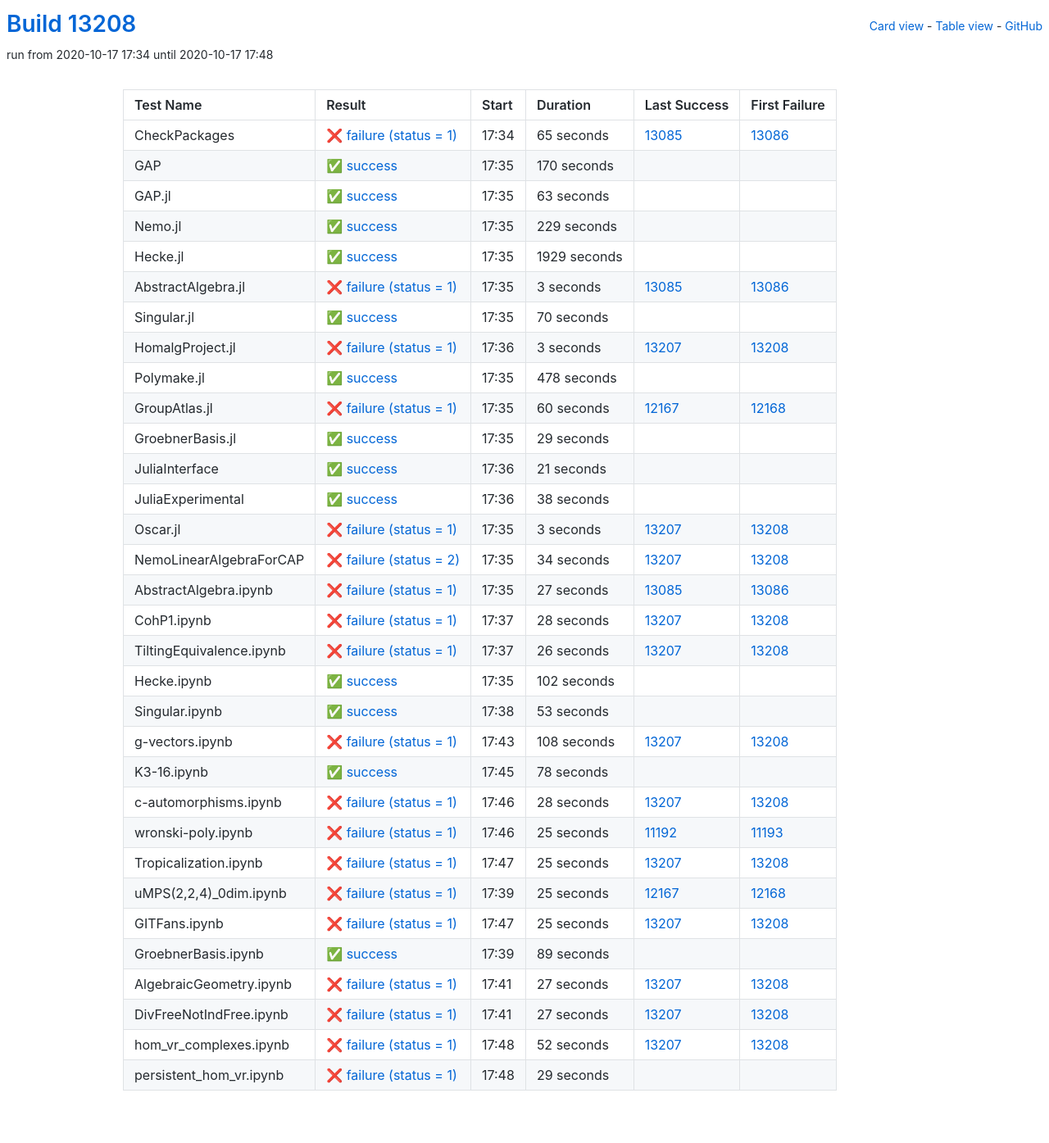
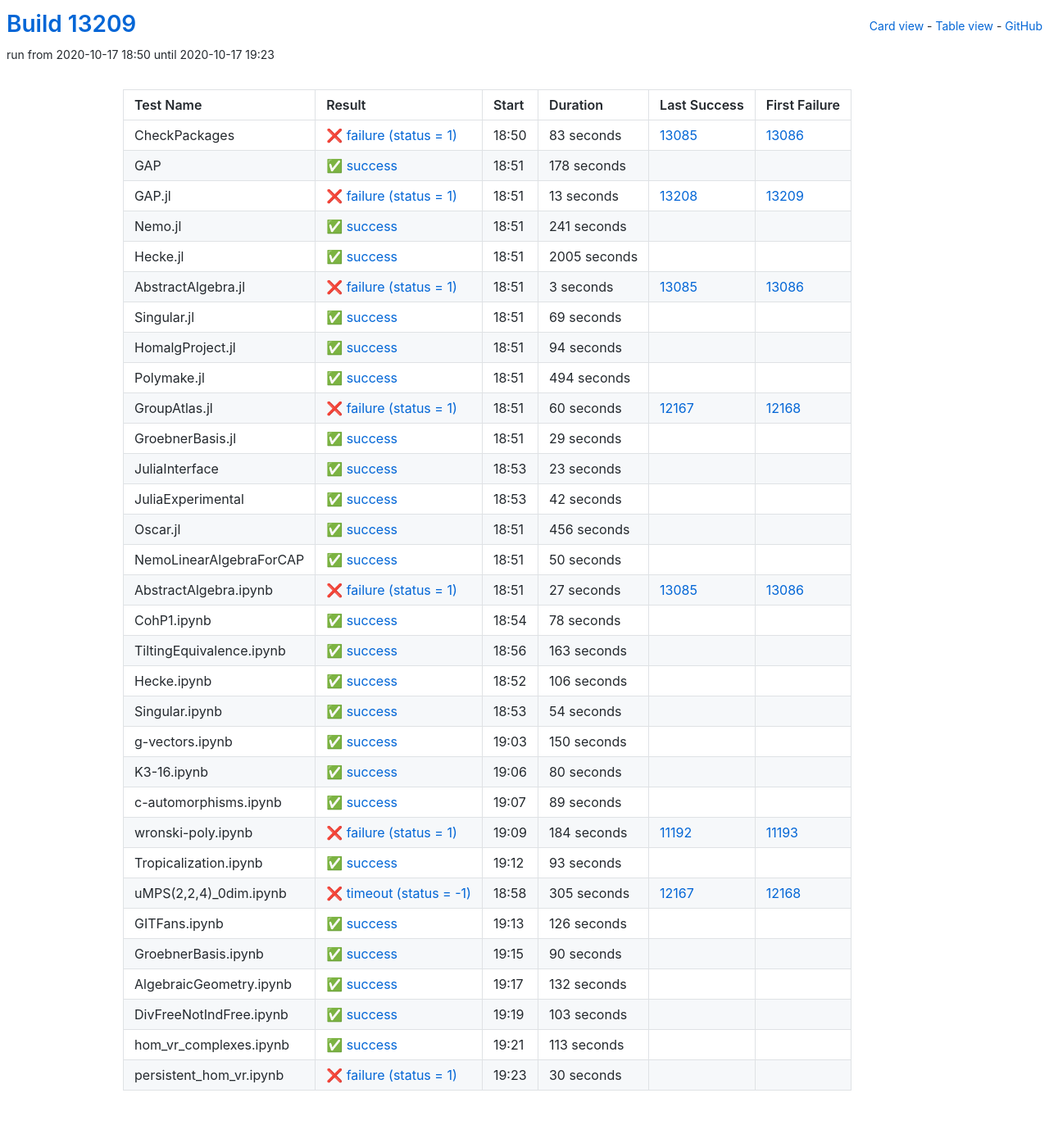
Before and after one commit to oscar-system/oscar-ci-status, a Jekyll site: the page built from table.html, in a window 1280 px wide. Shown: the whole page at 82% size. Built offline with Jekyll 4.4.1, drawn with Linux system fonts in a browser that asks for light colours.

Commit message:
Build #13209

```diff
--- a/_data/ci.yml
+++ b/_data/ci.yml
@@ -1,6 +1,6 @@
 ---
-build: 13208
-build_url: https://oscarci.mathematik.uni-kl.de/job/oscar/13208/
+build: 13209
+build_url: https://oscarci.mathematik.uni-kl.de/job/oscar/13209/
 job: oscar
 organization: oscar-system
 repo: oscar-ci-status
@@ -8,68 +8,68 @@
 tests:
 - name: CheckPackages
   id: checkpackages
-  log: https://oscarci.mathematik.uni-kl.de/job/oscar/13208/artifact/logs/build-13208/CheckPackages.log
-  start: 2020-10-17 17:34
+  log: https://oscarci.mathematik.uni-kl.de/job/oscar/13209/artifact/logs/build-13209/CheckPackages.log
+  start: 2020-10-17 18:50
   success: false
   exitcode: 1
   status: failure
-  duration: 65
+  duration: 83
   last_success: 13085
   last_success_url: https://oscarci.mathematik.uni-kl.de/job/oscar/13085/
   first_failure: 13086
   first_failure_url: https://oscarci.mathematik.uni-kl.de/job/oscar/13086/
 - name: GAP
   id: gap
-  log: https://oscarci.mathematik.uni-kl.de/job/oscar/13208/artifact/logs/build-13208/GAP.log
-  start: 2020-10-17 17:35
+  log: https://oscarci.mathematik.uni-kl.de/job/oscar/13209/artifact/logs/build-13209/GAP.log
+  start: 2020-10-17 18:51
   success: true
   exitcode: 0
   status: success
-  duration: 170
+  duration: 178
   last_success: false
   last_success_url:
   first_failure: false
   first_failure_url:
 - name: GAP.jl
   id: gap-jl
-  log: https://oscarci.mathematik.uni-kl.de/job/oscar/13208/artifact/logs/build-13208/GAP.jl.log
-  start: 2020-10-17 17:35
+  log: https://oscarci.mathematik.uni-kl.de/job/oscar/13209/artifact/logs/build-13209/GAP.jl.log
+  start: 2020-10-17 18:51
+  success: false
+  exitcode: 1
+  status: failure
+  duration: 13
+  last_success: 13208
+  last_success_url: https://oscarci.mathematik.uni-kl.de/job/oscar/13208/
+  first_failure: 13209
+  first_failure_url: https://oscarci.mathematik.uni-kl.de/job/oscar/13209/
+- name: Nemo.jl
+  id: nemo-jl
+  log: https://oscarci.mathematik.uni-kl.de/job/oscar/13209/artifact/logs/build-13209/Nemo.jl.log
+  start: 2020-10-17 18:51
   success: true
   exitcode: 0
   status: success
-  duration: 63
-  last_success: false
-  last_success_url:
-  first_failure: false
-  first_failure_url:
-- name: Nemo.jl
-  id: nemo-jl
-  log: https://oscarci.mathematik.uni-kl.de/job/oscar/13208/artifact/logs/build-13208/Nemo.jl.log
-  start: 2020-10-17 17:35
-  success: true
-  exitcode: 0
-  status: success
-  duration: 229
+  duration: 241
   last_success: false
   last_success_url:
   first_failure: false
   first_failure_url:
 - name: Hecke.jl
   id: hecke-jl
-  log: https://oscarci.mathematik.uni-kl.de/job/oscar/13208/artifact/logs/build-13208/Hecke.jl.log
-  start: 2020-10-17 17:35
+  log: https://oscarci.mathematik.uni-kl.de/job/oscar/13209/artifact/logs/build-13209/Hecke.jl.log
+  start: 2020-10-17 18:51
   success: true
   exitcode: 0
   status: success
-  duration: 1929
+  duration: 2005
   last_success: false
   last_success_url:
   first_failure: false
   first_failure_url:
 - name: AbstractAlgebra.jl
   id: abstractalgebra-jl
-  log: https://oscarci.mathematik.uni-kl.de/job/oscar/13208/artifact/logs/build-13208/AbstractAlgebra.jl.log
-  start: 2020-10-17 17:35
+  log: https://oscarci.mathematik.uni-kl.de/job/oscar/13209/artifact/logs/build-13209/AbstractAlgebra.jl.log
+  start: 2020-10-17 18:51
   success: false
   exitcode: 1
   status: failure
@@ -80,44 +80,44 @@
   first_failure_url: https://oscarci.mathematik.uni-kl.de/job/oscar/13086/
 - name: Singular.jl
   id: singular-jl
-  log: https://oscarci.mathematik.uni-kl.de/job/oscar/13208/artifact/logs/build-13208/Singular.jl.log
-  start: 2020-10-17 17:35
+  log: https://oscarci.mathematik.uni-kl.de/job/oscar/13209/artifact/logs/build-13209/Singular.jl.log
+  start: 2020-10-17 18:51
   success: true
   exitcode: 0
   status: success
-  duration: 70
+  duration: 69
   last_success: false
   last_success_url:
   first_failure: false
   first_failure_url:
 - name: HomalgProject.jl
   id: homalgproject-jl
-  log: https://oscarci.mathematik.uni-kl.de/job/oscar/13208/artifact/logs/build-13208/HomalgProject.jl.log
-  start: 2020-10-17 17:36
-  success: false
-  exitcode: 1
-  status: failure
-  duration: 3
-  last_success: 13207
-  last_success_url: https://oscarci.mathematik.uni-kl.de/job/oscar/13207/
-  first_failure: 13208
-  first_failure_url: https://oscarci.mathematik.uni-kl.de/job/oscar/13208/
-- name: Polymake.jl
-  id: polymake-jl
-  log: https://oscarci.mathematik.uni-kl.de/job/oscar/13208/artifact/logs/build-13208/Polymake.jl.log
-  start: 2020-10-17 17:35
+  log: https://oscarci.mathematik.uni-kl.de/job/oscar/13209/artifact/logs/build-13209/HomalgProject.jl.log
+  start: 2020-10-17 18:51
   success: true
   exitcode: 0
   status: success
-  duration: 478
+  duration: 94
+  last_success: false
+  last_success_url:
+  first_failure: false
+  first_failure_url:
+- name: Polymake.jl
+  id: polymake-jl
+  log: https://oscarci.mathematik.uni-kl.de/job/oscar/13209/artifact/logs/build-13209/Polymake.jl.log
+  start: 2020-10-17 18:51
+  success: true
+  exitcode: 0
+  status: success
+  duration: 494
   last_success: false
   last_success_url:
   first_failure: false
   first_failure_url:
 - name: GroupAtlas.jl
   id: groupatlas-jl
-  log: https://oscarci.mathematik.uni-kl.de/job/oscar/13208/artifact/logs/build-13208/GroupAtlas.jl.log
-  start: 2020-10-17 17:35
+  log: https://oscarci.mathematik.uni-kl.de/job/oscar/13209/artifact/logs/build-13209/GroupAtlas.jl.log
+  start: 2020-10-17 18:51
   success: false
   exitcode: 1
   status: failure
@@ -128,8 +128,8 @@
   first_failure_url: https://oscarci.mathematik.uni-kl.de/job/oscar/12168/
 - name: GroebnerBasis.jl
   id: groebnerbasis-jl
-  log: https://oscarci.mathematik.uni-kl.de/job/oscar/13208/artifact/logs/build-13208/GroebnerBasis.jl.log
-  start: 2020-10-17 17:35
+  log: https://oscarci.mathematik.uni-kl.de/job/oscar/13209/artifact/logs/build-13209/GroebnerBasis.jl.log
+  start: 2020-10-17 18:51
   success: true
   exitcode: 0
   status: success
@@ -140,56 +140,56 @@
   first_failure_url:
 - name: JuliaInterface
   id: juliainterface
-  log: https://oscarci.mathematik.uni-kl.de/job/oscar/13208/artifact/logs/build-13208/JuliaInterface.log
-  start: 2020-10-17 17:36
+  log: https://oscarci.mathematik.uni-kl.de/job/oscar/13209/artifact/logs/build-13209/JuliaInterface.log
+  start: 2020-10-17 18:53
   success: true
   exitcode: 0
   status: success
-  duration: 21
+  duration: 23
   last_success: false
   last_success_url:
   first_failure: false
   first_failure_url:
 - name: JuliaExperimental
   id: juliaexperimental
-  log: https://oscarci.mathematik.uni-kl.de/job/oscar/13208/artifact/logs/build-13208/JuliaExperimental.log
-  start: 2020-10-17 17:36
+  log: https://oscarci.mathematik.uni-kl.de/job/oscar/13209/artifact/logs/build-13209/JuliaExperimental.log
+  start: 2020-10-17 18:53
   success: true
   exitcode: 0
   status: success
-  duration: 38
+  duration: 42
   last_success: false
   last_success_url:
   first_failure: false
   first_failure_url:
 - name: Oscar.jl
   id: oscar-jl
-  log: https://oscarci.mathematik.uni-kl.de/job/oscar/13208/artifact/logs/build-13208/Oscar.jl.log
-  start: 2020-10-17 17:35
-  success: false
-  exitcode: 1
-  status: failure
-  duration: 3
-  last_success: 13207
-  last_success_url: https://oscarci.mathematik.uni-kl.de/job/oscar/13207/
-  first_failure: 13208
-  first_failure_url: https://oscarci.mathematik.uni-kl.de/job/oscar/13208/
+  log: https://oscarci.mathematik.uni-kl.de/job/oscar/13209/artifact/logs/build-13209/Oscar.jl.log
+  start: 2020-10-17 18:51
+  success: true
+  exitcode: 0
+  status: success
+  duration: 456
+  last_success: false
+  last_success_url:
+  first_failure: false
+  first_failure_url:
 - name: NemoLinearAlgebraForCAP
   id: nemolinearalgebraforcap
-  log: https://oscarci.mathematik.uni-kl.de/job/oscar/13208/artifact/logs/build-13208/NemoLinearAlgebraForCAP.log
-  start: 2020-10-17 17:35
-  success: false
-  exitcode: 2
-  status: failure
-  duration: 34
-  last_success: 13207
-  last_success_url: https://oscarci.mathematik.uni-kl.de/job/oscar/13207/
-  first_failure: 13208
-  first_failure_url: https://oscarci.mathematik.uni-kl.de/job/oscar/13208/
+  log: https://oscarci.mathematik.uni-kl.de/job/oscar/13209/artifact/logs/build-13209/NemoLinearAlgebraForCAP.log
+  start: 2020-10-17 18:51
+  success: true
+  exitcode: 0
+  status: success
+  duration: 50
+  last_success: false
+  last_success_url:
+  first_failure: false
+  first_failure_url:
 - name: AbstractAlgebra.ipynb
   id: abstractalgebra-ipynb
-  log: https://oscarci.mathematik.uni-kl.de/job/oscar/13208/artifact/logs/build-13208/AbstractAlgebra.ipynb.log
-  start: 2020-10-17 17:35
+  log: https://oscarci.mathematik.uni-kl.de/job/oscar/13209/artifact/logs/build-13209/AbstractAlgebra.ipynb.log
+  start: 2020-10-17 18:51
   success: false
   exitcode: 1
   status: failure
@@ -200,68 +200,8 @@
   first_failure_url: https://oscarci.mathematik.uni-kl.de/job/oscar/13086/
 - name: CohP1.ipynb
   id: cohp1-ipynb
-  log: https://oscarci.mathematik.uni-kl.de/job/oscar/13208/artifact/logs/build-13208/CohP1.ipynb.log
-  start: 2020-10-17 17:37
-  success: false
-  exitcode: 1
-  status: failure
-  duration: 28
-  last_success: 13207
-  last_success_url: https://oscarci.mathematik.uni-kl.de/job/oscar/13207/
-  first_failure: 13208
-  first_failure_url: https://oscarci.mathematik.uni-kl.de/job/oscar/13208/
-- name: TiltingEquivalence.ipynb
-  id: tiltingequivalence-ipynb
-  log: https://oscarci.mathematik.uni-kl.de/job/oscar/13208/artifact/logs/build-13208/TiltingEquivalence.ipynb.log
-  start: 2020-10-17 17:37
-  success: false
-  exitcode: 1
-  status: failure
-  duration: 26
-  last_success: 13207
-  last_success_url: https://oscarci.mathematik.uni-kl.de/job/oscar/13207/
-  first_failure: 13208
-  first_failure_url: https://oscarci.mathematik.uni-kl.de/job/oscar/13208/
-- name: Hecke.ipynb
-  id: hecke-ipynb
-  log: https://oscarci.mathematik.uni-kl.de/job/oscar/13208/artifact/logs/build-13208/Hecke.ipynb.log
-  start: 2020-10-17 17:35
-  success: true
-  exitcode: 0
-  status: success
-  duration: 102
-  last_success: false
-  last_success_url:
-  first_failure: false
-  first_failure_url:
-- name: Singular.ipynb
-  id: singular-ipynb
-  log: https://oscarci.mathematik.uni-kl.de/job/oscar/13208/artifact/logs/build-13208/Singular.ipynb.log
-  start: 2020-10-17 17:38
-  success: true
-  exitcode: 0
-  status: success
-  duration: 53
-  last_success: false
-  last_success_url:
-  first_failure: false
-  first_failure_url:
-- name: g-vectors.ipynb
-  id: g-vectors-ipynb
-  log: https://oscarci.mathematik.uni-kl.de/job/oscar/13208/artifact/logs/build-13208/g-vectors.ipynb.log
-  start: 2020-10-17 17:43
-  success: false
-  exitcode: 1
-  status: failure
-  duration: 108
-  last_success: 13207
-  last_success_url: https://oscarci.mathematik.uni-kl.de/job/oscar/13207/
-  first_failure: 13208
-  first_failure_url: https://oscarci.mathematik.uni-kl.de/job/oscar/13208/
-- name: K3-16.ipynb
-  id: k3-16-ipynb
-  log: https://oscarci.mathematik.uni-kl.de/job/oscar/13208/artifact/logs/build-13208/K3-16.ipynb.log
-  start: 2020-10-17 17:45
+  log: https://oscarci.mathematik.uni-kl.de/job/oscar/13209/artifact/logs/build-13209/CohP1.ipynb.log
+  start: 2020-10-17 18:54
   success: true
   exitcode: 0
   status: success
@@ -270,70 +210,70 @@
   last_success_url:
   first_failure: false
   first_failure_url:
+- name: TiltingEquivalence.ipynb
+  id: tiltingequivalence-ipynb
+  log: https://oscarci.mathematik.uni-kl.de/job/oscar/13209/artifact/logs/build-13209/TiltingEquivalence.ipynb.log
+  start: 2020-10-17 18:56
+  success: true
+  exitcode: 0
+  status: success
+  duration: 163
+  last_success: false
+  last_success_url:
+  first_failure: false
+  first_failure_url:
+- name: Hecke.ipynb
+  id: hecke-ipynb
+  log: https://oscarci.mathematik.uni-kl.de/job/oscar/13209/artifact/logs/build-13209/Hecke.ipynb.log
+  start: 2020-10-17 18:52
+  success: true
+  exitcode: 0
+  status: success
+  duration: 106
+  last_success: false
+  last_success_url:
+  first_failure: false
+  first_failure_url:
+- name: Singular.ipynb
+  id: singular-ipynb
+  log: https://oscarci.mathematik.uni-kl.de/job/oscar/13209/artifact/logs/build-13209/Singular.ipynb.log
+  start: 2020-10-17 18:53
+  success: true
+  exitcode: 0
+  status: success
+  duration: 54
+  last_success: false
+  last_success_url:
+  first_failure: false
+  first_failure_url:
+- name: g-vectors.ipynb
+  id: g-vectors-ipynb
+  log: https://oscarci.mathematik.uni-kl.de/job/oscar/13209/artifact/logs/build-13209/g-vectors.ipynb.log
+  start: 2020-10-17 19:03
+  success: true
+  exitcode: 0
+  status: success
+  duration: 150
+  last_success: false
+  last_success_url:
+  first_failure: false
+  first_failure_url:
+- name: K3-16.ipynb
+  id: k3-16-ipynb
+  log: https://oscarci.mathematik.uni-kl.de/job/oscar/13209/artifact/logs/build-13209/K3-16.ipynb.log
+  start: 2020-10-17 19:06
+  success: true
+  exitcode: 0
+  status: success
+  duration: 80
+  last_success: false
+  last_success_url:
+  first_failure: false
+  first_failure_url:
 - name: c-automorphisms.ipynb
   id: c-automorphisms-ipynb
-  log: https://oscarci.mathematik.uni-kl.de/job/oscar/13208/artifact/logs/build-13208/c-automorphisms.ipynb.log
-  start: 2020-10-17 17:46
-  success: false
-  exitcode: 1
-  status: failure
-  duration: 28
-  last_success: 13207
-  last_success_url: https://oscarci.mathematik.uni-kl.de/job/oscar/13207/
-  first_failure: 13208
-  first_failure_url: https://oscarci.mathematik.uni-kl.de/job/oscar/13208/
-- name: wronski-poly.ipynb
-  id: wronski-poly-ipynb
-  log: https://oscarci.mathematik.uni-kl.de/job/oscar/13208/artifact/logs/build-13208/wronski-poly.ipynb.log
-  start: 2020-10-17 17:46
-  success: false
-  exitcode: 1
-  status: failure
-  duration: 25
-  last_success: 11192
-  last_success_url: https://oscarci.mathematik.uni-kl.de/job/oscar/11192/
-  first_failure: 11193
-  first_failure_url: https://oscarci.mathematik.uni-kl.de/job/oscar/11193/
-- name: Tropicalization.ipynb
-  id: tropicalization-ipynb
-  log: https://oscarci.mathematik.uni-kl.de/job/oscar/13208/artifact/logs/build-13208/Tropicalization.ipynb.log
-  start: 2020-10-17 17:47
-  success: false
-  exitcode: 1
-  status: failure
-  duration: 25
-  last_success: 13207
-  last_success_url: https://oscarci.mathematik.uni-kl.de/job/oscar/13207/
-  first_failure: 13208
-  first_failure_url: https://oscarci.mathematik.uni-kl.de/job/oscar/13208/
-- name: uMPS(2,2,4)_0dim.ipynb
-  id: umps-2-2-4-0dim-ipynb
-  log: https://oscarci.mathematik.uni-kl.de/job/oscar/13208/artifact/logs/build-13208/uMPS-2-2-4-_0dim.ipynb.log
-  start: 2020-10-17 17:39
-  success: false
-  exitcode: 1
-  status: failure
-  duration: 25
-  last_success: 12167
-  last_success_url: https://oscarci.mathematik.uni-kl.de/job/oscar/12167/
-  first_failure: 12168
-  first_failure_url: https://oscarci.mathematik.uni-kl.de/job/oscar/12168/
-- name: GITFans.ipynb
-  id: gitfans-ipynb
-  log: https://oscarci.mathematik.uni-kl.de/job/oscar/13208/artifact/logs/build-13208/GITFans.ipynb.log
-  start: 2020-10-17 17:47
-  success: false
-  exitcode: 1
-  status: failure
-  duration: 25
-  last_success: 13207
-  last_success_url: https://oscarci.mathematik.uni-kl.de/job/oscar/13207/
-  first_failure: 13208
-  first_failure_url: https://oscarci.mathematik.uni-kl.de/job/oscar/13208/
-- name: GroebnerBasis.ipynb
-  id: groebnerbasis-ipynb
-  log: https://oscarci.mathematik.uni-kl.de/job/oscar/13208/artifact/logs/build-13208/GroebnerBasis.ipynb.log
-  start: 2020-10-17 17:39
+  log: https://oscarci.mathematik.uni-kl.de/job/oscar/13209/artifact/logs/build-13209/c-automorphisms.ipynb.log
+  start: 2020-10-17 19:07
   success: true
   exitcode: 0
   status: success
@@ -342,51 +282,111 @@
   last_success_url:
   first_failure: false
   first_failure_url:
-- name: AlgebraicGeometry.ipynb
-  id: algebraicgeometry-ipynb
-  log: https://oscarci.mathematik.uni-kl.de/job/oscar/13208/artifact/logs/build-13208/AlgebraicGeometry.ipynb.log
-  start: 2020-10-17 17:41
+- name: wronski-poly.ipynb
+  id: wronski-poly-ipynb
+  log: https://oscarci.mathematik.uni-kl.de/job/oscar/13209/artifact/logs/build-13209/wronski-poly.ipynb.log
+  start: 2020-10-17 19:09
   success: false
   exitcode: 1
   status: failure
-  duration: 27
-  last_success: 13207
-  last_success_url: https://oscarci.mathematik.uni-kl.de/job/oscar/13207/
-  first_failure: 13208
-  first_failure_url: https://oscarci.mathematik.uni-kl.de/job/oscar/13208/
-- name: DivFreeNotIndFree.ipynb
-  id: divfreenotindfree-ipynb
-  log: https://oscarci.mathematik.uni-kl.de/job/oscar/13208/artifact/logs/build-13208/DivFreeNotIndFree.ipynb.log
-  start: 2020-10-17 17:41
-  success: false
-  exitcode: 1
-  status: failure
-  duration: 27
-  last_success: 13207
-  last_success_url: https://oscarci.mathematik.uni-kl.de/job/oscar/13207/
-  first_failure: 13208
-  first_failure_url: https://oscarci.mathematik.uni-kl.de/job/oscar/13208/
-- name: hom_vr_complexes.ipynb
-  id: hom-vr-complexes-ipynb
-  log: https://oscarci.mathematik.uni-kl.de/job/oscar/13208/artifact/logs/build-13208/hom_vr_complexes.ipynb.log
-  start: 2020-10-17 17:48
-  success: false
-  exitcode: 1
-  status: failure
-  duration: 52
-  last_success: 13207
-  last_success_url: https://oscarci.mathematik.uni-kl.de/job/oscar/13207/
-  first_failure: 13208
-  first_failure_url: https://oscarci.mathematik.uni-kl.de/job/oscar/13208/
-- name: persistent_hom_vr.ipynb
-  id: persistent-hom-vr-ipynb
-  log: https://oscarci.mathematik.uni-kl.de/job/oscar/13208/artifact/logs/build-13208/persistent_hom_vr.ipynb.log
-  start: 2020-10-17 17:48
-  success: false
-  exitcode: 1
-  status: failure
-  duration: 29
+  duration: 184
+  last_success: 11192
+  last_success_url: https://oscarci.mathematik.uni-kl.de/job/oscar/11192/
+  first_failure: 11193
+  first_failure_url: https://oscarci.mathematik.uni-kl.de/job/oscar/11193/
+- name: Tropicalization.ipynb
+  id: tropicalization-ipynb
+  log: https://oscarci.mathematik.uni-kl.de/job/oscar/13209/artifact/logs/build-13209/Tropicalization.ipynb.log
+  start: 2020-10-17 19:12
+  success: true
+  exitcode: 0
+  status: success
+  duration: 93
   last_success: false
   last_success_url:
   first_failure: false
   first_failure_url:
+- name: uMPS(2,2,4)_0dim.ipynb
+  id: umps-2-2-4-0dim-ipynb
+  log: https://oscarci.mathematik.uni-kl.de/job/oscar/13209/artifact/logs/build-13209/uMPS-2-2-4-_0dim.ipynb.log
+  start: 2020-10-17 18:58
+  success: false
+  exitcode: -1
+  status: timeout
+  duration: 305
+  last_success: 12167
+  last_success_url: https://oscarci.mathematik.uni-kl.de/job/oscar/12167/
+  first_failure: 12168
+  first_failure_url: https://oscarci.mathematik.uni-kl.de/job/oscar/12168/
+- name: GITFans.ipynb
+  id: gitfans-ipynb
+  log: https://oscarci.mathematik.uni-kl.de/job/oscar/13209/artifact/logs/build-13209/GITFans.ipynb.log
+  start: 2020-10-17 19:13
+  success: true
+  exitcode: 0
+  status: success
+  duration: 126
+  last_success: false
+  last_success_url:
+  first_failure: false
+  first_failure_url:
+- name: GroebnerBasis.ipynb
+  id: groebnerbasis-ipynb
+  log: https://oscarci.mathematik.uni-kl.de/job/oscar/13209/artifact/logs/build-13209/GroebnerBasis.ipynb.log
+  start: 2020-10-17 19:15
+  success: true
+  exitcode: 0
+  status: success
+  duration: 90
+  last_success: false
+  last_success_url:
+  first_failure: false
+  first_failure_url:
+- name: AlgebraicGeometry.ipynb
+  id: algebraicgeometry-ipynb
+  log: https://oscarci.mathematik.uni-kl.de/job/oscar/13209/artifact/logs/build-13209/AlgebraicGeometry.ipynb.log
+  start: 2020-10-17 19:17
+  success: true
+  exitcode: 0
+  status: success
+  duration: 132
+  last_success: false
+  last_success_url:
+  first_failure: false
+  first_failure_url:
+- name: DivFreeNotIndFree.ipynb
+  id: divfreenotindfree-ipynb
+  log: https://oscarci.mathematik.uni-kl.de/job/oscar/13209/artifact/logs/build-13209/DivFreeNotIndFree.ipynb.log
+  start: 2020-10-17 19:19
+  success: true
+  exitcode: 0
+  status: success
+  duration: 103
+  last_success: false
+  last_success_url:
+  first_failure: false
+  first_failure_url:
+- name: hom_vr_complexes.ipynb
+  id: hom-vr-complexes-ipynb
+  log: https://oscarci.mathematik.uni-kl.de/job/oscar/13209/artifact/logs/build-13209/hom_vr_complexes.ipynb.log
+  start: 2020-10-17 19:21
+  success: true
+  exitcode: 0
+  status: success
+  duration: 113
+  last_success: false
+  last_success_url:
+  first_failure: false
+  first_failure_url:
+- name: persistent_hom_vr.ipynb
+  id: persistent-hom-vr-ipynb
+  log: https://oscarci.mathematik.uni-kl.de/job/oscar/13209/artifact/logs/build-13209/persistent_hom_vr.ipynb.log
+  start: 2020-10-17 19:23
+  success: false
+  exitcode: 1
+  status: failure
+  duration: 30
+  last_success: false
+  last_success_url:
+  first_failure: false
+  first_failure_url:
```
Also changed, not shown: README.md.
